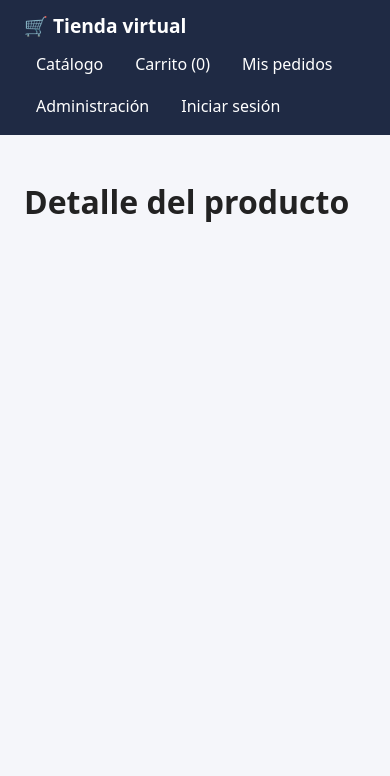
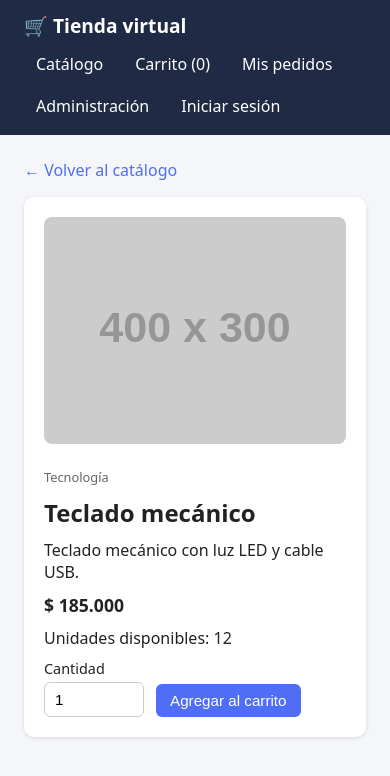
Before and after one commit to mayerlyruiz-del/tienda-virtual, a React (Vite) app in the folder frontend/: page /producto/1 in a window 390 px wide. Shown: the top 776 px of the page. Built offline with nearby package versions, Linux system fonts and the light colour scheme.

Commit message:
Detalle de producto

```diff
--- a/frontend/src/index.css
+++ b/frontend/src/index.css
@@ -193,3 +193,83 @@ a {
   color: #555;
   font-size: 0.9rem;
 }
+
+.enlace-volver {
+  display: inline-block;
+  margin-bottom: 16px;
+  color: #4f6df5;
+}
+
+.detalle {
+  display: grid;
+  grid-template-columns: 1fr 1fr;
+  gap: 24px;
+  background: #fff;
+  padding: 20px;
+  border-radius: 10px;
+  box-shadow: 0 1px 4px rgba(0, 0, 0, 0.12);
+}
+
+.detalle img {
+  width: 100%;
+  border-radius: 8px;
+}
+
+.detalle-info {
+  display: flex;
+  flex-direction: column;
+  align-items: flex-start;
+  gap: 10px;
+}
+
+.detalle-info h1 {
+  margin: 0;
+}
+
+.detalle-info p {
+  margin: 0;
+}
+
+.detalle-compra {
+  display: flex;
+  flex-wrap: wrap;
+  align-items: flex-end;
+  gap: 12px;
+}
+
+.detalle-compra label {
+  display: flex;
+  flex-direction: column;
+  gap: 4px;
+  font-size: 0.9rem;
+}
+
+.detalle-compra input {
+  width: 100px;
+  padding: 8px 10px;
+  border: 1px solid #c8cbd6;
+  border-radius: 6px;
+  font-size: 0.95rem;
+}
+
+.alerta {
+  padding: 8px 12px;
+  border-radius: 6px;
+  font-size: 0.95rem;
+}
+
+.alerta-ok {
+  background: #d9f2e1;
+  color: #1e7d3a;
+}
+
+.alerta-error {
+  background: #fbdada;
+  color: #b02a2a;
+}
+
+@media (max-width: 700px) {
+  .detalle {
+    grid-template-columns: 1fr;
+  }
+}
--- a/frontend/src/pages/ProductDetailPage.tsx
+++ b/frontend/src/pages/ProductDetailPage.tsx
@@ -1,3 +1,112 @@
+import { useEffect, useState } from 'react';
+import { Link, useParams } from 'react-router-dom';
+import { getCategories, getProductById } from '../services/productService';
+import { useCart } from '../context/useCart';
+import { formatPrice } from '../utils/format';
+import type { Category, Product } from '../types';
+
+interface Feedback {
+  type: 'ok' | 'error';
+  text: string;
+}
+
 export default function ProductDetailPage() {
-  return <h1>Detalle del producto</h1>;
+  const { id } = useParams();
+  const { addItem } = useCart();
+
+  const [product, setProduct] = useState<Product | undefined>();
+  const [category, setCategory] = useState<Category | undefined>();
+  const [loading, setLoading] = useState(true);
+  const [error, setError] = useState('');
+  const [quantity, setQuantity] = useState(1);
+  const [feedback, setFeedback] = useState<Feedback | null>(null);
+
+  useEffect(() => {
+    Promise.all([getProductById(Number(id)), getCategories()])
+      .then(([p, cats]) => {
+        setProduct(p);
+        setCategory(cats.find((c) => c.id === p?.categoryId));
+      })
+      .catch(() => setError('No se pudo cargar el producto. Intenta de nuevo.'))
+      .finally(() => setLoading(false));
+  }, [id]);
+
+  function handleAdd() {
+    if (!product) return;
+    const problem = addItem(product, quantity);
+    if (problem) {
+      setFeedback({ type: 'error', text: problem });
+    } else {
+      setFeedback({ type: 'ok', text: `Se agregaron ${quantity} unidad(es) al carrito.` });
+    }
+  }
+
+  if (loading) return <p className="mensaje">Cargando producto...</p>;
+  if (error) return <p className="mensaje mensaje-error">{error}</p>;
+
+  if (!product) {
+    return (
+      <section>
+        <p className="mensaje mensaje-error">Este producto no existe.</p>
+        <p className="mensaje">
+          <Link className="btn" to="/">Volver al catálogo</Link>
+        </p>
+      </section>
+    );
+  }
+
+  const agotado = product.stock === 0;
+
+  return (
+    <section>
+      <Link className="enlace-volver" to="/">← Volver al catálogo</Link>
+
+      <div className="detalle">
+        <img src={product.imageUrl} alt={product.name} />
+
+        <div className="detalle-info">
+          {category && <span className="card-category">{category.name}</span>}
+          <h1>{product.name}</h1>
+          <p>{product.description}</p>
+          <p className="card-price">{formatPrice(product.price)}</p>
+
+          {agotado ? (
+            <span className="badge badge-rojo">Agotado</span>
+          ) : (
+            <p>Unidades disponibles: {product.stock}</p>
+          )}
+
+          {!agotado && (
+            <div className="detalle-compra">
+              <label>
+                Cantidad
+                <input
+                  type="number"
+                  min="1"
+                  max={product.stock}
+                  value={quantity}
+                  onChange={(e) => {
+                    setQuantity(Number(e.target.value));
+                    setFeedback(null);
+                  }}
+                />
+              </label>
+              <button className="btn" onClick={handleAdd}>
+                Agregar al carrito
+              </button>
+            </div>
+          )}
+
+          {feedback && (
+            <p className={feedback.type === 'ok' ? 'alerta alerta-ok' : 'alerta alerta-error'}>
+              {feedback.text}
+              {feedback.type === 'ok' && (
+                <> <Link to="/carrito">Ver carrito</Link></>
+              )}
+            </p>
+          )}
+        </div>
+      </div>
+    </section>
+  );
 }
```
